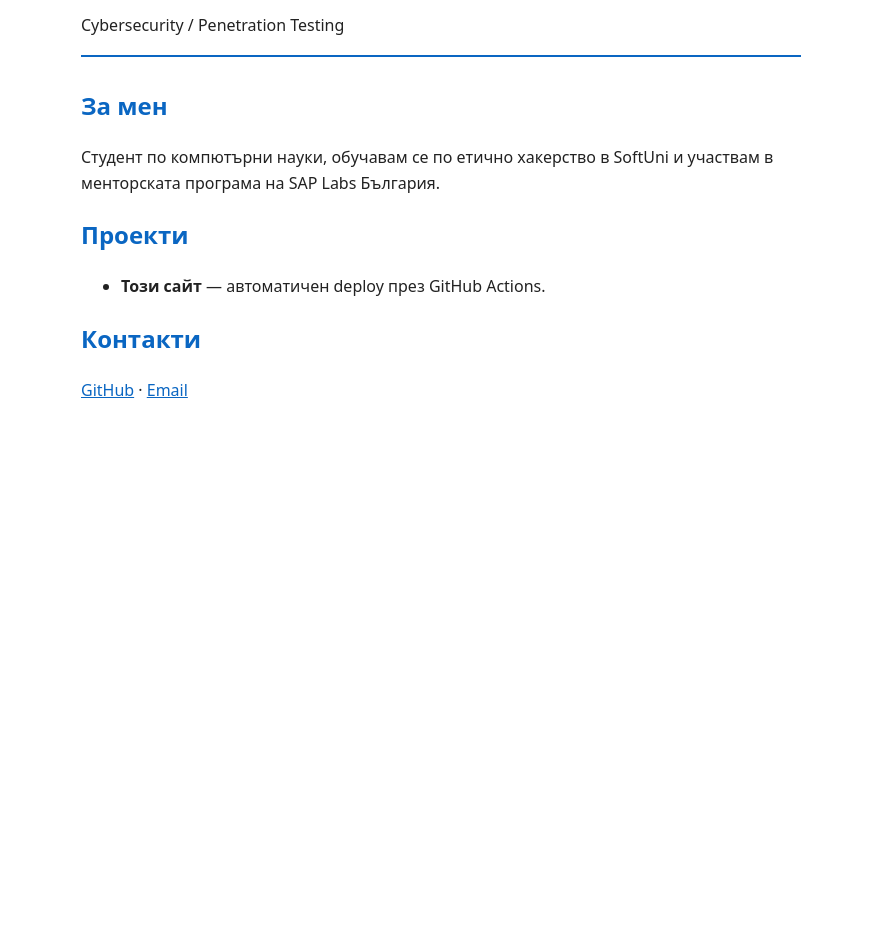
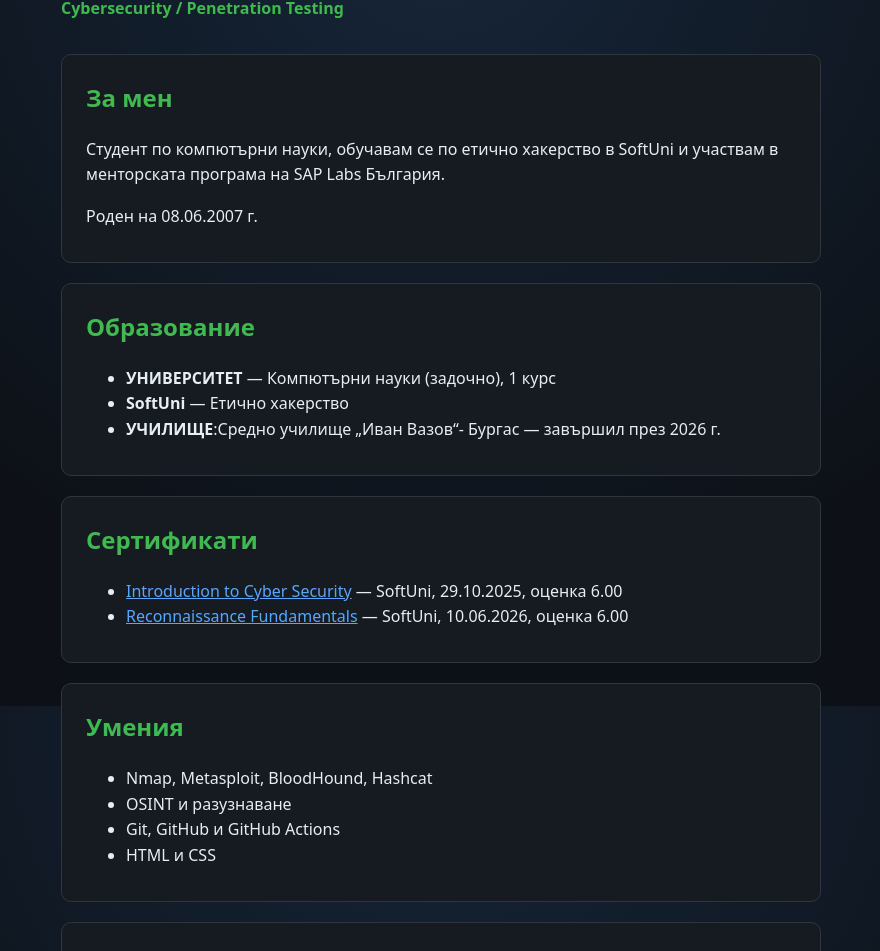
Before and after one commit to D07D/portfolio, a plain HTML site: page index.html in a window 1280 px wide. Shown: the part 94-1045 px from the top of the page, without its empty margins (199-1079 px from the left). Before the commit the page ends 800 px from the top, so only its background shows below. Drawn offline with Linux system fonts and the light colour scheme.

Commit message:
Add education, certificates and new design

```diff
--- a/index.html
+++ b/index.html
@@ -7,14 +7,45 @@
   <link rel="stylesheet" href="style.css">
 </head>
 <body>
+  <main>
     <header>
+      <div>
         <h1>Хасан-Денис Феимов Данаджиев</h1>
-    <p>Cybersecurity / Penetration Testing</p>
+        <p class="role">Cybersecurity / Penetration Testing</p>
+      </div>
     </header>
 
     <section id="about">
       <h2>За мен</h2>
       <p>Студент по компютърни науки, обучавам се по етично хакерство в SoftUni и участвам в менторската програма на SAP Labs България.</p>
+      <p>Роден на 08.06.2007 г.</p>
+    </section>
+
+    <section id="education">
+      <h2>Образование</h2>
+      <ul>
+        <li><strong>УНИВЕРСИТЕТ</strong> — Компютърни науки (задочно), 1 курс</li>
+        <li><strong>SoftUni</strong> — Етично хакерство</li>
+        <li><strong>УЧИЛИЩЕ</strong>:Средно училище „Иван Вазов“-  Бургас — завършил през 2026 г.</li>
+      </ul>
+    </section>
+
+    <section id="certificates">
+      <h2>Сертификати</h2>
+      <ul>
+        <li><a href="https://softuni.bg/certificates/details/252061/ebe6d3d1">Introduction to Cyber Security</a> — SoftUni, 29.10.2025, оценка 6.00</li>
+       <li><a href="https://softuni.bg/certificates/details/261923/156843d0">Reconnaissance Fundamentals</a> — SoftUni, 10.06.2026, оценка 6.00</li>
+      </ul>
+    </section>
+
+    <section id="skills">
+      <h2>Умения</h2>
+      <ul>
+        <li>Nmap, Metasploit, BloodHound, Hashcat</li>
+        <li>OSINT и разузнаване</li>
+        <li>Git, GitHub и GitHub Actions</li>
+        <li>HTML и CSS</li>
+      </ul>
     </section>
 
     <section id="projects">
@@ -26,7 +57,9 @@
 
     <section id="contact">
       <h2>Контакти</h2>
+      <p>Телефон: <a href="tel:+0893643090">+089 364 3090</a></p>
       <p><a href="https://github.com/D07D">GitHub</a> · <a href="mailto:denis077887@gmail.com">Email</a></p>
     </section>
+  </main>
 </body>
 </html>
--- a/style.css
+++ b/style.css
@@ -1,5 +1,16 @@
-body { font-family: system-ui, sans-serif; max-width: 720px; margin: 40px auto; padding: 0 20px; line-height: 1.6; color: #222; }
-header { border-bottom: 2px solid #0a66c2; margin-bottom: 30px; }
-h1 { margin-bottom: 0; }
-h2 { color: #0a66c2; }
-a { color: #0a66c2; }
+body {
+  margin: 0;
+  min-height: 100vh;
+  font-family: system-ui, sans-serif;
+  line-height: 1.6;
+  color: #e6edf3;
+  background: radial-gradient(circle at top, #16263a, #0d1117 70%) fixed;
+}
+main { max-width: 760px; margin: 0 auto; padding: 40px 20px; }
+header { display: flex; align-items: center; gap: 24px; flex-wrap: wrap; margin-bottom: 32px; }
+.photo { width: 140px; height: 140px; border-radius: 50%; object-fit: cover; border: 3px solid #3fb950; background: #161b22; }
+h1 { margin: 0; font-size: 1.8rem; }
+.role { margin: 4px 0 0; color: #3fb950; font-weight: 600; }
+section { background: #161b22; border: 1px solid #30363d; border-radius: 10px; padding: 4px 24px 16px; margin-bottom: 20px; }
+h2 { color: #3fb950; }
+a { color: #58a6ff; }
```
Lines whose indentation alone changed are shown as unchanged.
